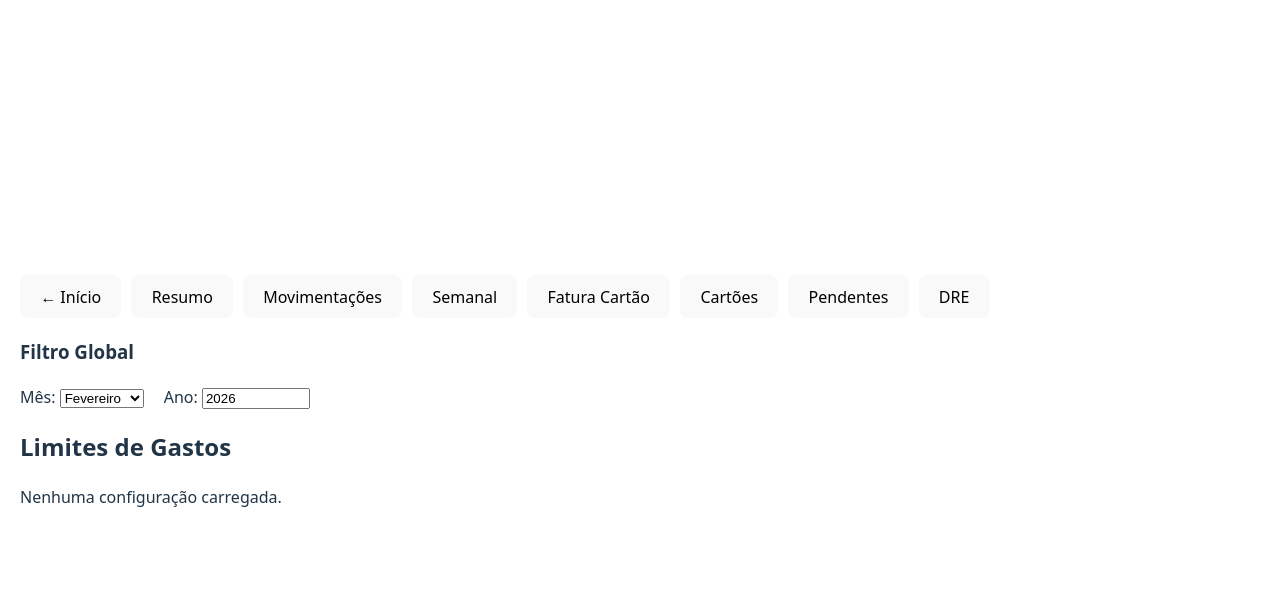
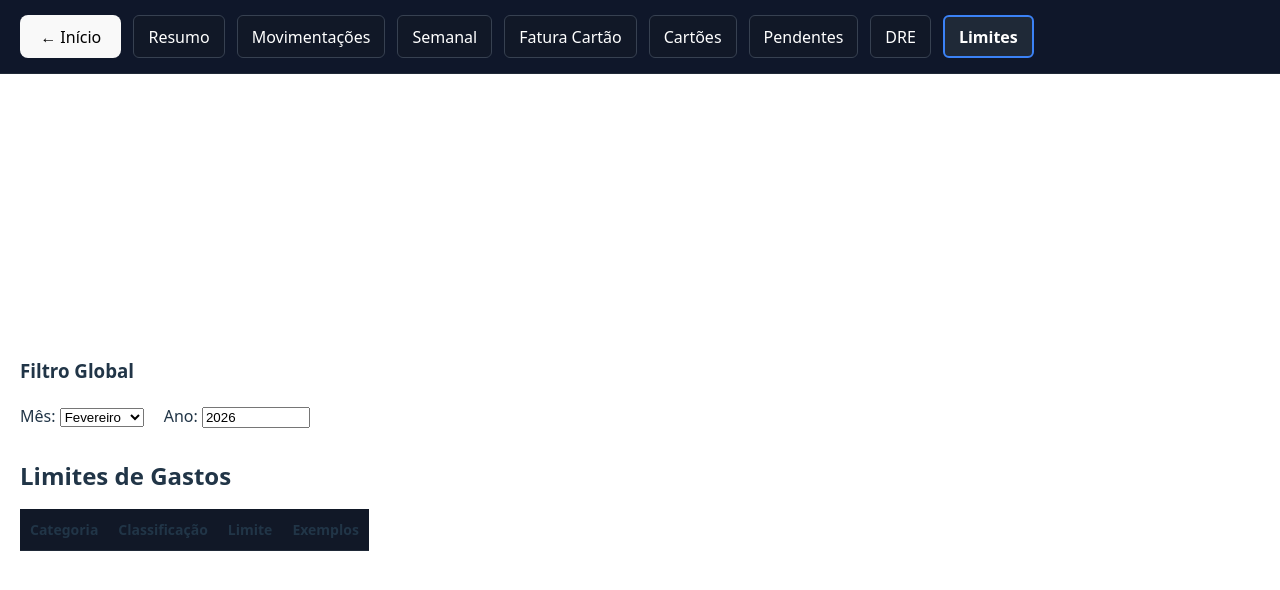
Before and after one commit to marcosabernardo-lgtm/my-finance-hub, a React (Vite) app: page / in a window 1280 px wide. Both pictures are taken after a click on the button "Limites". Shown: the top 590 px of the page. Built offline with nearby package versions, Linux system fonts and the light colour scheme.

Commit message:
atualizado até fatura cartão

```diff
--- a/src/App.tsx
+++ b/src/App.tsx
@@ -80,20 +80,6 @@ export default function App() {
     if (cartoesSalvos) setCartoes(JSON.parse(cartoesSalvos));
   }, []);
 
-  const handleDataLoaded = (
-    movs: Movimentacao[],
-    despesas: DespesaConfig[],
-    cartoesData: Cartao[]
-  ) => {
-    setMovimentacoes(movs);
-    setDespesasConfig(despesas);
-    setCartoes(cartoesData);
-
-    localStorage.setItem("movimentacoes", JSON.stringify(movs));
-    localStorage.setItem("despesasConfig", JSON.stringify(despesas));
-    localStorage.setItem("cartoes", JSON.stringify(cartoesData));
-  };
-
   const financialService = useMemo(() => {
     return new FinancialService(
       movimentacoes,
@@ -110,11 +96,6 @@ export default function App() {
   const resumoClassificacaoData = useMemo(() => financialService.getResumoClassificacao(), [financialService]);
   const dreData = useMemo(() => financialService.getDREAnual(), [financialService]);
   const cartoesAnualData = useMemo(() => financialService.getCartoesAnual(), [financialService]);
-
-  const faturaData = useMemo(() => {
-    if (!cartaoFiltro) return [];
-    return financialService.getFaturaCartao(cartaoFiltro);
-  }, [financialService, cartaoFiltro]);
 
   const abas: { label: string; key: Pagina }[] = [
     { label: "Resumo", key: "resumo" },
@@ -138,27 +119,35 @@ export default function App() {
             </div>
           </>
         );
+
       case "movimentacoes":
         return <Movimentacoes movimentacoes={movimentacoesOrdenadas} />;
-      case "limites":
-        return <Limites despesasConfig={despesasConfig} />;
+
       case "semanal":
         return <ControleSemanal controleData={controleSemanalData} />;
+
       case "fatura":
         return (
           <FaturaCartao
             cartoes={cartoes}
             cartaoFiltro={cartaoFiltro}
             setCartaoFiltro={setCartaoFiltro}
-            dados={faturaData}
+            dados={financialService.getFaturaCartao(cartaoFiltro)}
           />
         );
+
       case "cartoes":
         return <Cartoes dados={cartoesAnualData} />;
+
+      case "dre":
+        return <DRE dados={dreData} />;
+
       case "pendente":
         return <Pendente financialService={financialService} />;
-      case "dre":
-        return <DRE dados={dreData} />;
+
+      case "limites":
+        return <Limites despesasConfig={despesasConfig} />;
+
       default:
         return null;
     }
@@ -170,14 +159,13 @@ export default function App() {
         style={{
           width: "100vw",
           height: "100vh",
-          display: "flex",
-          flexDirection: "column",
-          alignItems: "center",
-          justifyContent: "center",
-          textAlign: "center",
           backgroundImage: `url(${homeImage})`,
           backgroundSize: "cover",
           backgroundPosition: "center",
+          display: "flex",
+          flexDirection: "column",
+          justifyContent: "center",
+          alignItems: "center",
         }}
       >
         <h1 style={{ fontSize: 48, color: "white" }}>
@@ -196,20 +184,47 @@ export default function App() {
   }
 
   return (
-    <div style={{ padding: 20 }}>
-      {/* 🔹 Navegação Interna */}
-      <div style={{ marginBottom: 20, display: "flex", gap: 10, flexWrap: "wrap" }}>
+    <>
+      <div
+        style={{
+          position: "fixed",
+          top: 0,
+          left: 0,
+          width: "100%",
+          backgroundColor: "#0f172a",
+          padding: "15px 20px",
+          zIndex: 1000,
+          borderBottom: "1px solid #1f2937",
+          display: "flex",
+          gap: 12,
+          flexWrap: "wrap",
+        }}
+      >
         <button onClick={() => setPagina("home")}>← Início</button>
 
-        {abas
-          .filter((aba) => aba.key !== pagina)
-          .map((aba) => (
-            <button key={aba.key} onClick={() => setPagina(aba.key)}>
+        {abas.map((aba) => (
+          <button
+            key={aba.key}
+            onClick={() => setPagina(aba.key)}
+            style={{
+              backgroundColor:
+                aba.key === pagina ? "#1f2937" : "#111827",
+              border:
+                aba.key === pagina
+                  ? "2px solid #3b82f6"
+                  : "1px solid #374151",
+              color: "white",
+              padding: "8px 14px",
+              borderRadius: 6,
+              fontWeight: aba.key === pagina ? "bold" : "normal",
+            }}
+          >
             {aba.label}
           </button>
         ))}
       </div>
 
+      <div style={{ padding: "110px 20px 20px 20px" }}>
         <h3>Filtro Global</h3>
 
         <div style={{ marginBottom: 20 }}>
@@ -236,5 +251,6 @@ export default function App() {
 
         {renderConteudo()}
       </div>
+    </>
   );
 }
--- a/src/components/FaturaCartao.tsx
+++ b/src/components/FaturaCartao.tsx
@@ -22,7 +22,6 @@ export default function FaturaCartao({
   setCartaoFiltro,
   dados,
 }: Props) {
-
   const [modoVisualizacao, setModoVisualizacao] =
     useState<"tabela" | "grafico">("tabela");
 
@@ -39,7 +38,7 @@ export default function FaturaCartao({
     return texto
       .toLowerCase()
       .split(" ")
-      .map(p => p.charAt(0).toUpperCase() + p.slice(1))
+      .map((p) => p.charAt(0).toUpperCase() + p.slice(1))
       .join(" ");
   };
 
@@ -49,7 +48,7 @@ export default function FaturaCartao({
   );
 
   return (
-    <div style={{ marginTop: 25 }}>
+    <div style={{ marginTop: 25, width: "100%" }}>
       <h2 style={{ marginBottom: 15 }}>Fatura Cartão</h2>
 
       {/* CONTROLES */}
@@ -129,7 +128,7 @@ export default function FaturaCartao({
           >
             <thead>
               <tr style={{ backgroundColor: "#111827" }}>
-                <th style={thPadrao}>Data da Movimentação</th>
+                <th style={thPadrao}>Data</th>
                 <th style={thPadrao}>Categoria</th>
                 <th style={thPadrao}>Descrição</th>
                 <th style={thValor}>Valor</th>
@@ -170,13 +169,15 @@ export default function FaturaCartao({
           </table>
         )
       ) : (
-        <GraficoCategoria dados={dados || []} />
+        <div style={{ width: "100%", height: 500 }}>
+          <GraficoCategoria dados={dados || []} />
+        </div>
       )}
     </div>
   );
 }
 
-/* ===== ESTILO IGUAL AO DRE ===== */
+/* ===== ESTILO PADRÃO ===== */
 
 const thPadrao: React.CSSProperties = {
   textAlign: "left",
--- a/src/components/Limites.tsx
+++ b/src/components/Limites.tsx
@@ -1,3 +1,5 @@
+import React from "react";
+
 type DespesaConfig = {
   Categoria: string;
   Classificação: string;
@@ -10,34 +12,57 @@ type Props = {
 };
 
 export default function Limites({ despesasConfig }: Props) {
+  const formatarMoeda = (valor: number) =>
+    valor.toLocaleString("pt-BR", {
+      style: "currency",
+      currency: "BRL",
+    });
+
   return (
-    <>
-      <h2>Limites de Gastos</h2>
+    <div style={{ marginTop: 30 }}>
+      <h2 style={{ marginBottom: 15 }}>Limites de Gastos</h2>
 
-      {despesasConfig.length === 0 ? (
-        <p>Nenhuma configuração carregada.</p>
-      ) : (
-        <table style={{ width: "100%", marginTop: 20 }}>
-          <thead>
+      <table
+        style={{
+          width: "100%",
+          borderCollapse: "collapse",
+          fontSize: "14px",
+        }}
+      >
+        <thead style={{ backgroundColor: "#111827" }}>
           <tr>
-              <th>Categoria</th>
-              <th>Classificação</th>
-              <th>Limite</th>
-              <th>Exemplos</th>
+            <th style={thStyle}>Categoria</th>
+            <th style={thStyle}>Classificação</th>
+            <th style={thStyle}>Limite</th>
+            <th style={thStyle}>Exemplos</th>
           </tr>
         </thead>
+
         <tbody>
-            {despesasConfig.map((d, i) => (
-              <tr key={i}>
-                <td>{d.Categoria}</td>
-                <td>{d.Classificação}</td>
-                <td>R$ {d.Limite_Gastos.toFixed(2)}</td>
-                <td>{d.Exemplos}</td>
+          {despesasConfig.map((item, index) => (
+            <tr key={index}>
+              <td style={tdStyle}>{item.Categoria}</td>
+              <td style={tdStyle}>{item.Classificação}</td>
+              <td style={{ ...tdStyle, textAlign: "right" }}>
+                {formatarMoeda(item.Limite_Gastos)}
+              </td>
+              <td style={tdStyle}>{item.Exemplos}</td>
             </tr>
           ))}
         </tbody>
       </table>
-      )}
-    </>
+    </div>
   );
 }
+
+const thStyle: React.CSSProperties = {
+  padding: "10px",
+  textAlign: "left",
+  borderBottom: "1px solid #1f2937",
+  fontWeight: 600,
+};
+
+const tdStyle: React.CSSProperties = {
+  padding: "8px",
+  borderBottom: "1px solid #1f2937",
+};
```
Also changed, not shown: src/components/GraficoCategoria.tsx (+17 -95 lines). Lines whose indentation alone changed are shown as unchanged.
